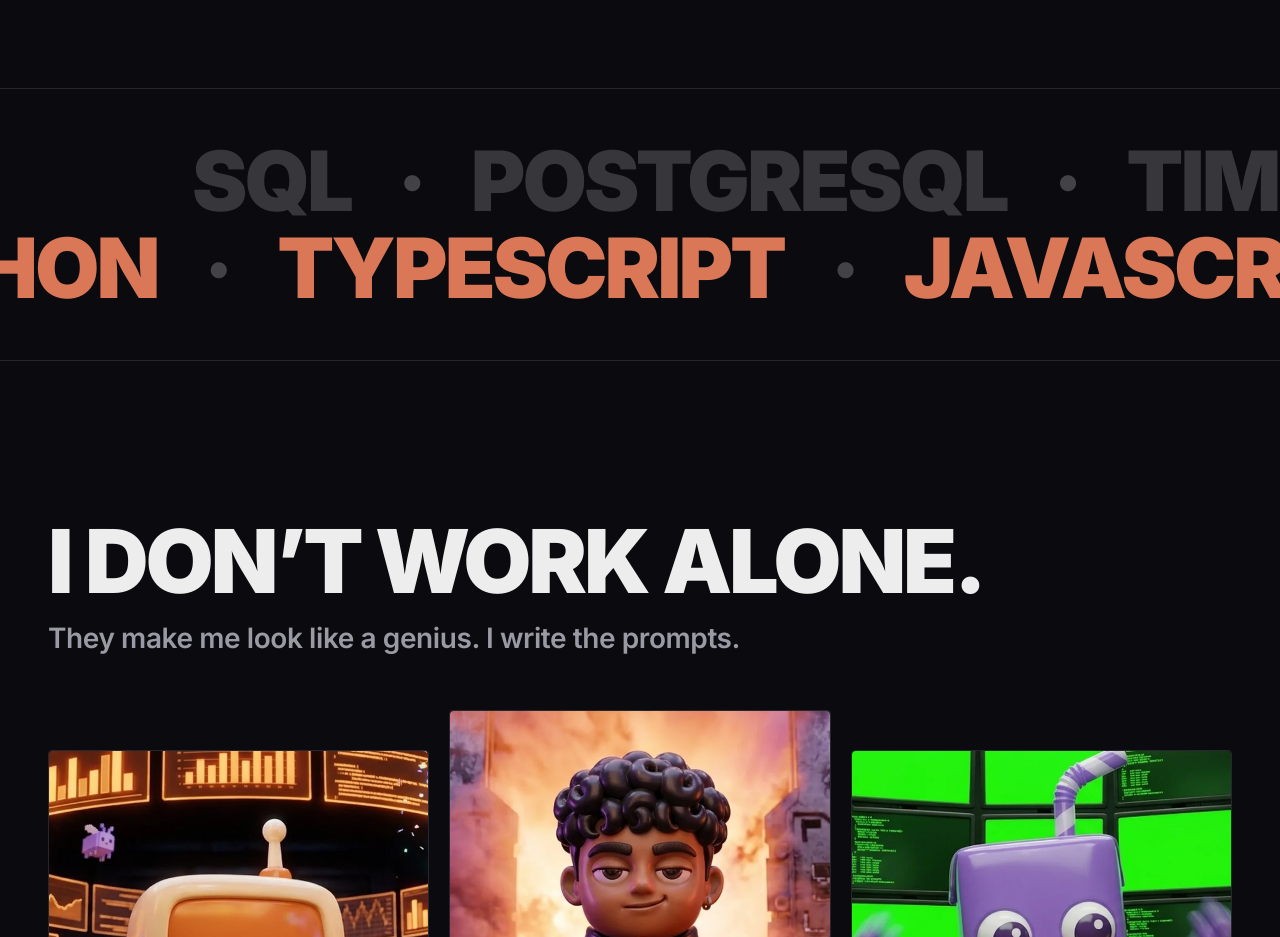
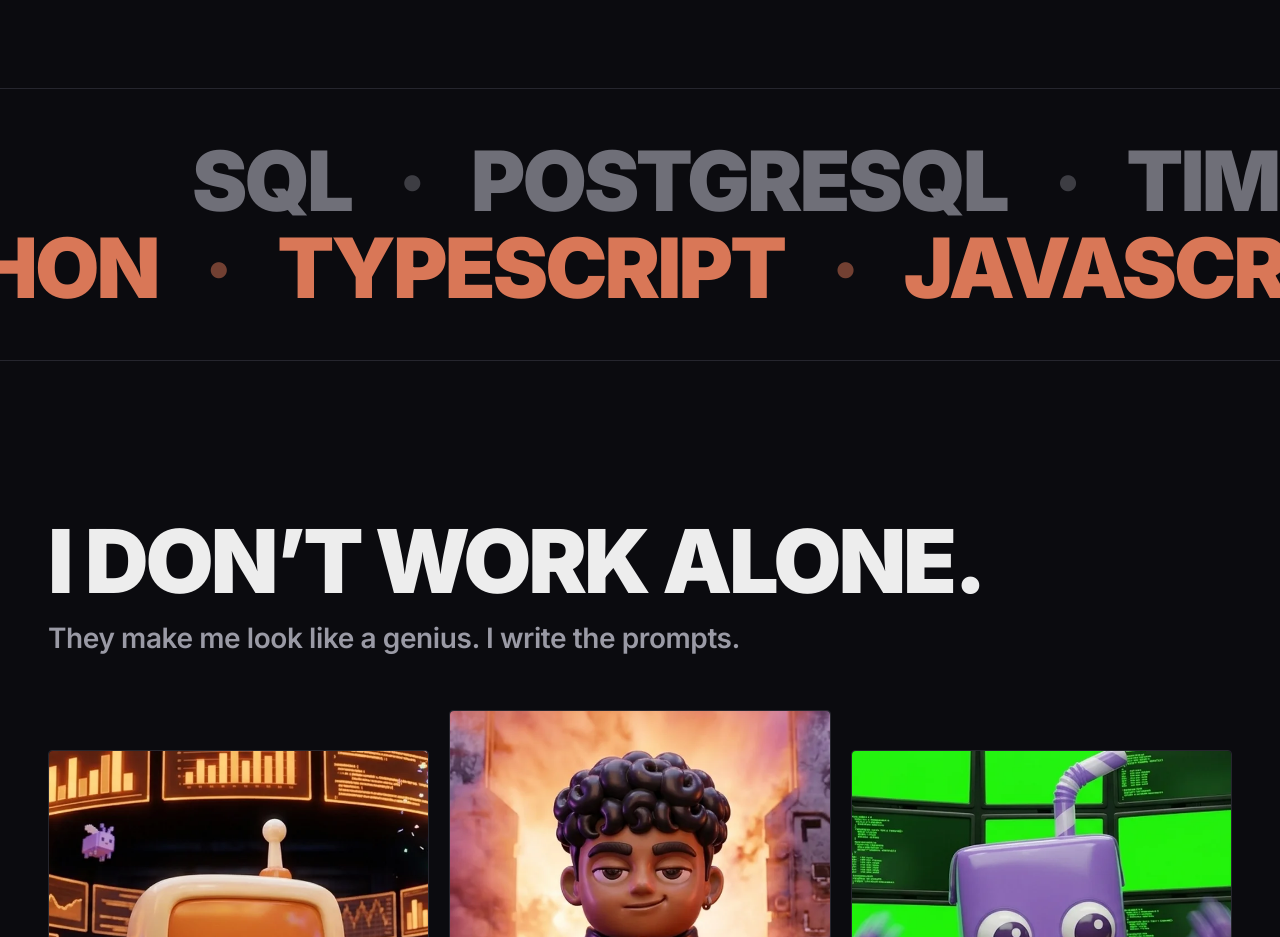
Before and after one commit to abhinavx04/abhinav_portfolio, a Next.js app: page / in a window 1280 px wide. Shown: the part 780-1717 px from the top of the page. Built offline with nearby package versions, Linux system fonts and the light colour scheme.

Commit message:
Raise the contrast of the skills band's muted row
Co-Authored-By: Claude Sonnet 5.5 <noreply@anthropic.com>

```diff
--- a/src/components/sections/StackBand.tsx
+++ b/src/components/sections/StackBand.tsx
@@ -11,12 +11,12 @@ function Line({ items, drift, accent }: { items: string[]; drift: string; accent
       <p
         data-parallax-x={drift}
         aria-hidden="true"
-        className={`strip-row gap-[0.6em] whitespace-nowrap text-[clamp(2rem,6.5vw,5.5rem)] font-black uppercase leading-[1.05] tracking-[-0.035em] ${accent ? "text-orange" : "text-text/20"}`}
+        className={`strip-row gap-[0.6em] whitespace-nowrap text-[clamp(2rem,6.5vw,5.5rem)] font-black uppercase leading-[1.05] tracking-[-0.035em] ${accent ? "text-orange" : "text-text-muted/70"}`}
       >
         {run.map((item, i) => (
           <span key={i} className="flex items-center gap-[0.6em]">
             {item}
-            <span className="text-[0.45em] text-text/25">●</span>
+            <span className="text-[0.45em] opacity-50">●</span>
           </span>
         ))}
       </p>
```
